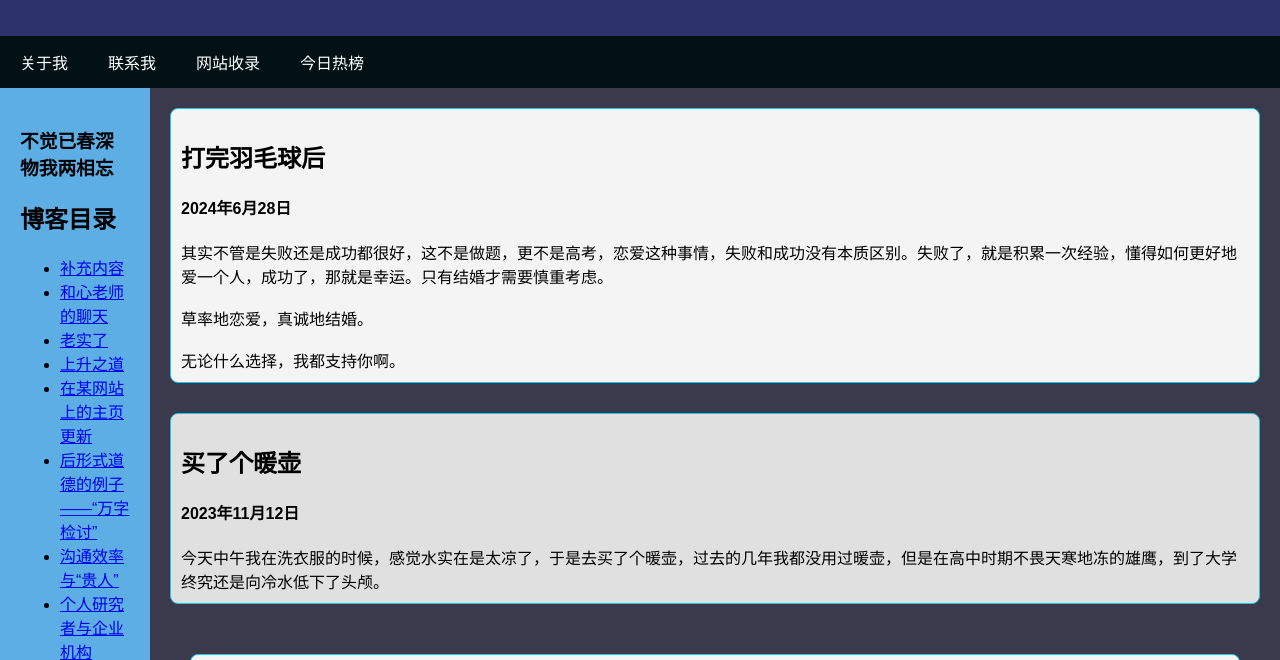
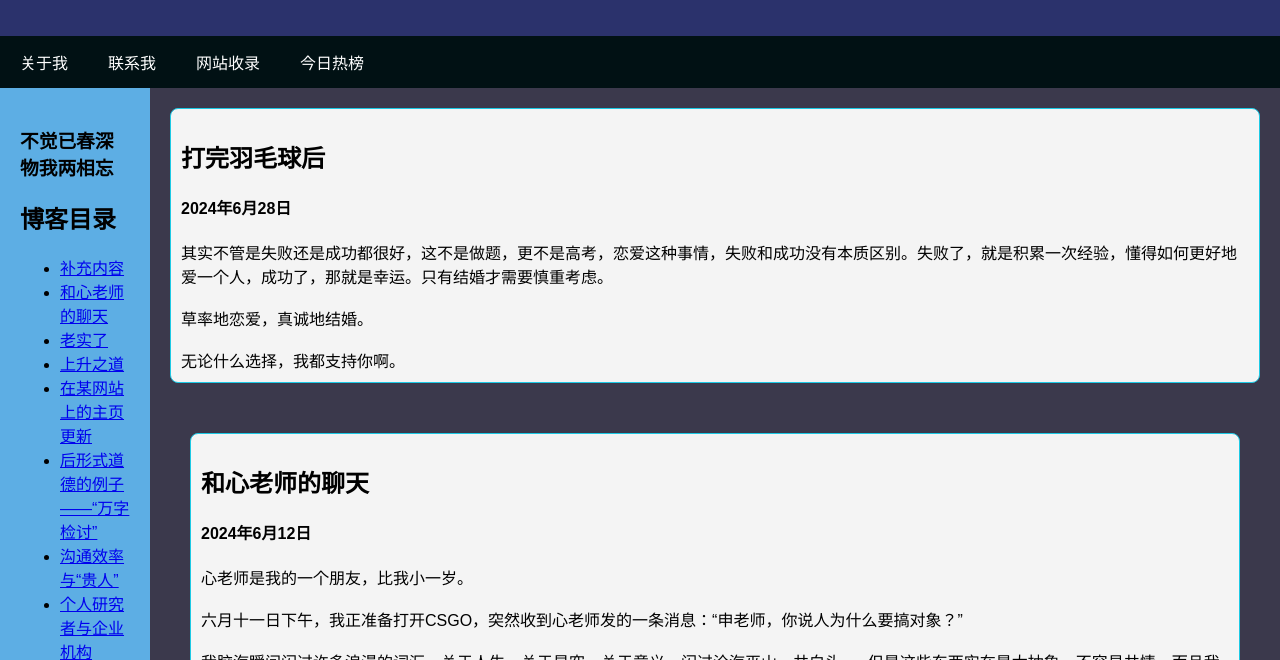
Before and after one commit to ShenFengyue/fengyue.github.io, a plain HTML site: page index.html in a window 1280 px wide. Shown: the part 139-799 px from the top of the page. Drawn offline with Linux system fonts and the light colour scheme.

Commit message:
Update index.html

```diff
--- a/index.html
+++ b/index.html
@@ -214,14 +214,6 @@
 草率地恋爱，真诚地结婚。 <br/><br/>
 无论什么选择，我都支持你啊。
  </div>
-
-<div class="article" id="article_5">
-                <h2>买了个暖壶</h2>
-                <h4>2023年11月12日</h4>
-                今天中午我在洗衣服的时候，感觉水实在是太凉了，于是去买了个暖壶，过去的几年我都没用过暖壶，但是在高中时期不畏天寒地冻的雄鹰，到了大学终究还是向冷水低下了头颅。
-                </div>
-
-
 
 
  <div class="content">
```
